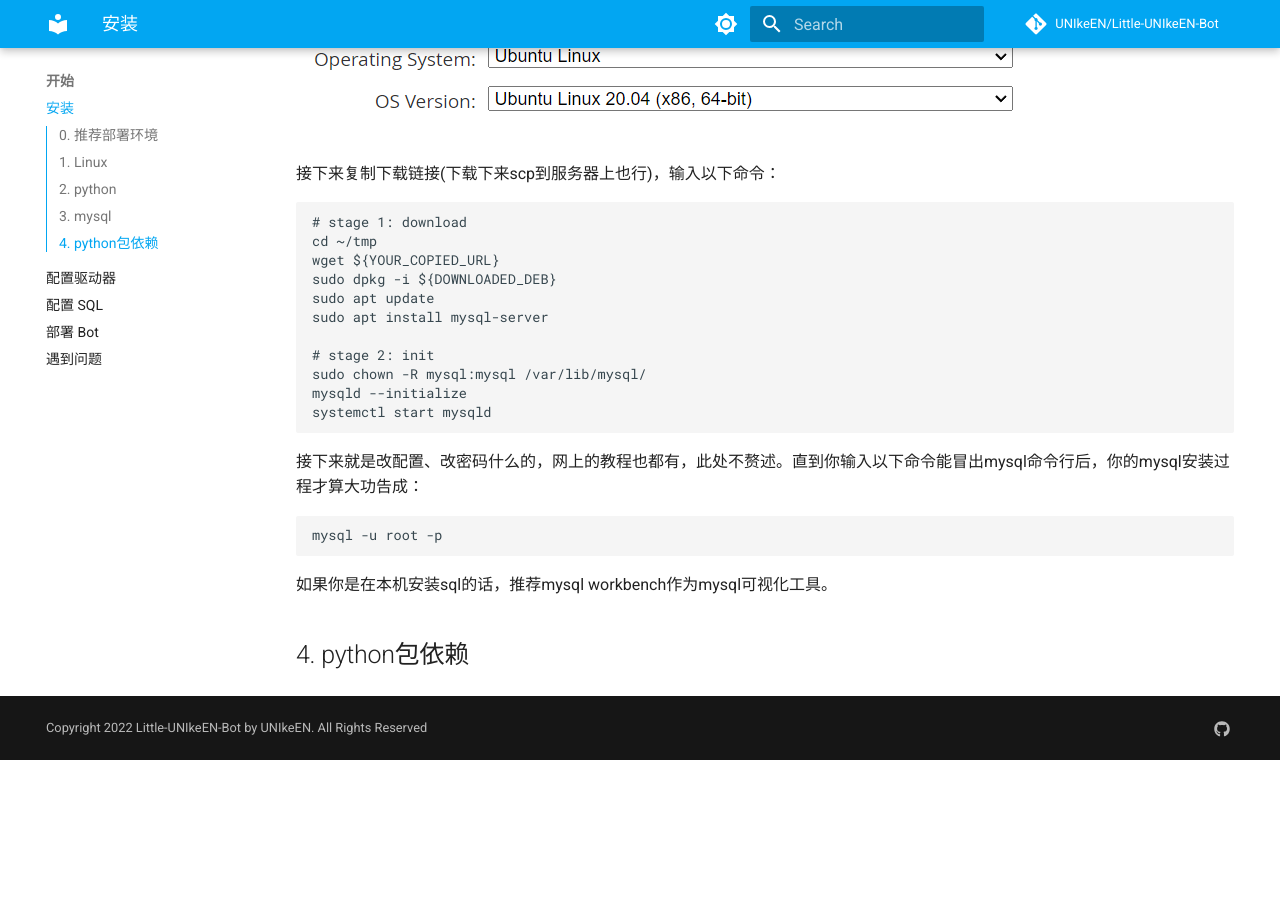
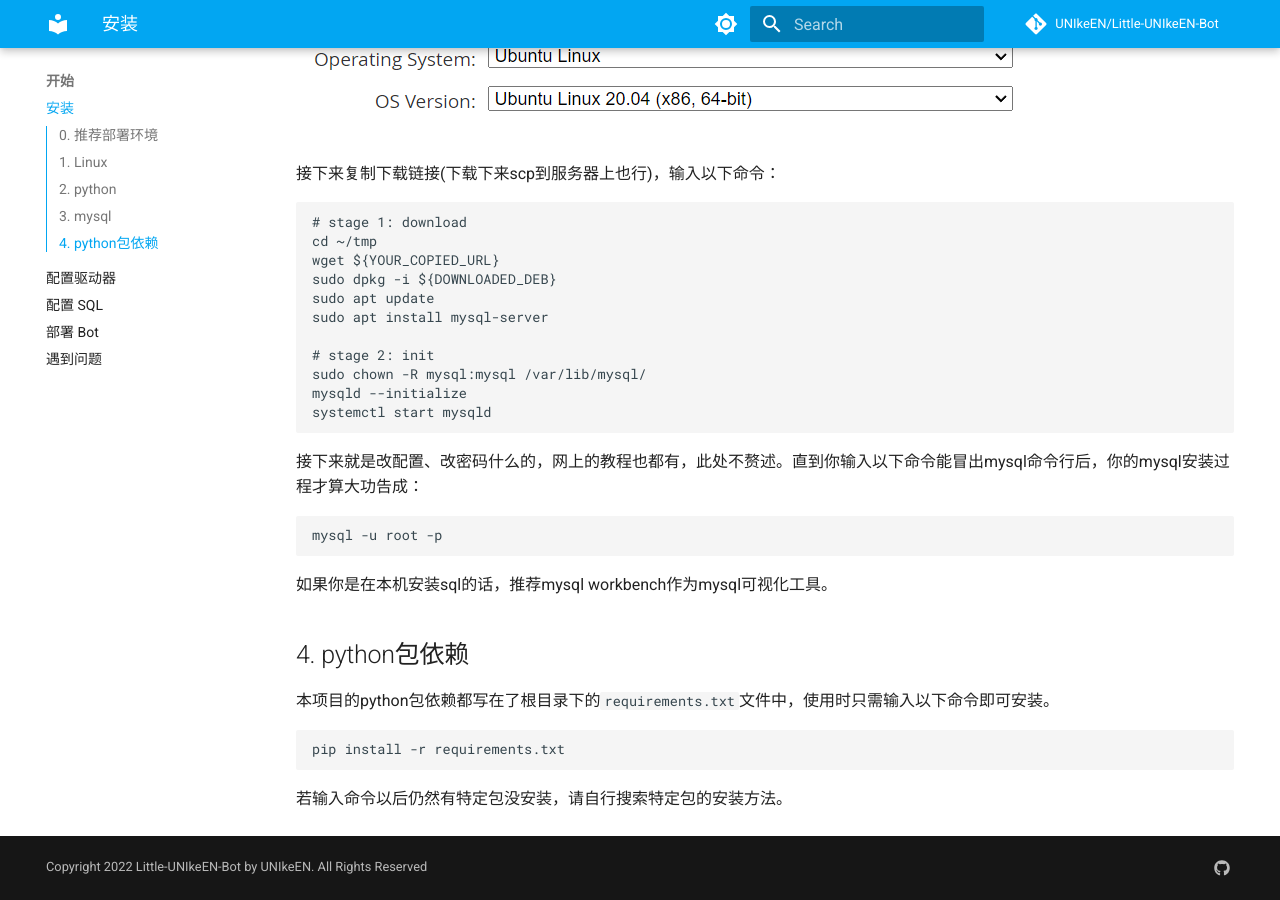
Before and after one commit to UNIkeEN/Little-UNIkeEN-Bot, an MkDocs documentation site: the page built from docs/get-start/installation.md, in a window 1280 px wide and 900 px high, scrolled down 1166 px. Built offline with MkDocs 1.6.1 and Material for MkDocs 9.7.7, drawn with Linux system fonts in a browser that asks for light colours; comment, search, counter and statistics services are not loaded; before the commit the page ends 1926 px from its top, so only the background shows below that.

````diff
--- a/docs/get-start/installation.md
+++ b/docs/get-start/installation.md
@@ -4,6 +4,7 @@
 - mysql >= 8.0
 
 ## 1. Linux
+
 > 作者是在Linux平台部署开发的，有极少部分插件(dekt)的命令是shell格式。由于时间精力有限，`1.0`版本并未在其他平台开发测试，因此推荐在Linux部署。
 
 作者花了388在腾讯云买了一个新人优惠服务器(4核/8G/10M/一年)，系统选用ubuntu 20.04LTS。
@@ -13,6 +14,7 @@
 然后就是常见编译工具的安装(make/cmake)，此步骤可跳过。
 
 ## 2. python
+
 > 作者推荐使用Miniconda作为python环境
 
 首先，来到清华镜像的[miniconda页面](https://mirrors.tuna.tsinghua.edu.cn/anaconda/miniconda/)，在页面内搜索\"latest\"，找到\"Miniconda3-latest-Linux-x86_64.sh\"的下载链接。接下来在服务器命令行新建`~/tmp`路径作为下载缓存路径，进入并下载之，推荐安装路径为`/usr/local/miniconda3`，具体命令如下：
@@ -27,6 +29,7 @@ sudo bash Miniconda3-latest-Linux-x86_64.sh
 安装完conda以后也要记得对conda/pip进行换源，网上能搜到很多教程 [eg](https://zhuanlan.zhihu.com/p/87123943)。
 
 ## 3. mysql
+
 mysql的安装，网上能找到很多教程 [eg1](https://cloud.tencent.com/developer/article/1863236) [eg2](https://www.runoob.com/mysql/mysql-install.html)。
 
 具体来说，首先到[mysql官网](https://downloads.mysql.com/archives/community/)下载对应操作系统的包，搜索配置如下(ProductVersion选最新，OsVersion选相应)：
@@ -58,3 +61,11 @@ mysql -u root -p
 如果你是在本机安装sql的话，推荐mysql workbench作为mysql可视化工具。
 
 ## 4. python包依赖
+
+本项目的python包依赖都写在了根目录下的`requirements.txt`文件中，使用时只需输入以下命令即可安装。
+
+```bash
+pip install -r requirements.txt
+```
+
+若输入命令以后仍然有特定包没安装，请自行搜索特定包的安装方法。
````
Also changed, not shown: docs/about.md (+25 -0 lines).
